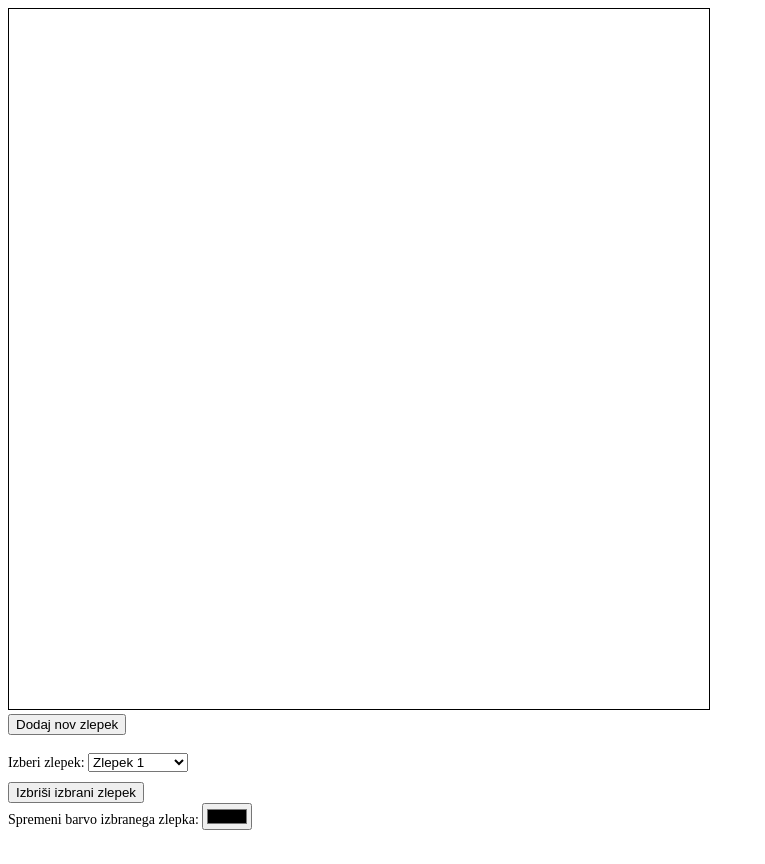
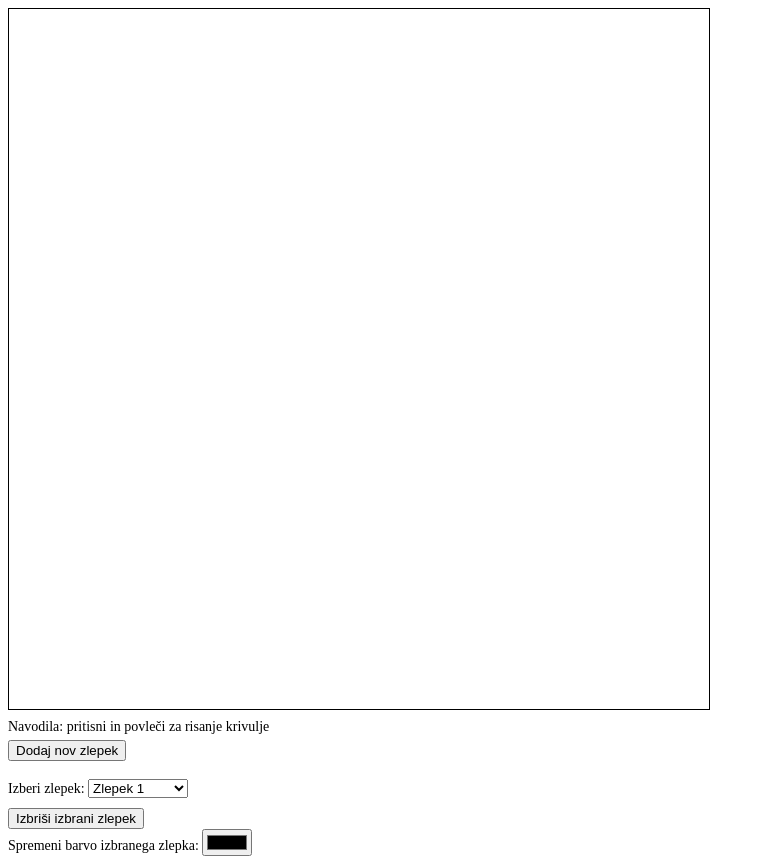
Before and after one commit to gapizaver/fri-cg-bezier-curve, a plain HTML site: page index.html in a window 1280 px wide. Shown: the whole page, without its empty margins (0-765 px from the left). Before the commit the page ends 838 px from the top, so only its background shows below. Drawn offline with Linux system fonts and the light colour scheme.

Commit message:
added instructions

```diff
--- a/index.html
+++ b/index.html
@@ -7,8 +7,13 @@
 <body>
 
     <canvas id="canvas" width="700" height="700" style="border: 1px solid black;"></canvas>
+
     <br>
+
+    <p style="font-size: 14px; margin: 5px 0;">Navodila: pritisni in povleči za risanje krivulje</p>
+
     <button id="new_spline">Dodaj nov zlepek</button>
+
 
     <br><br>
 
```
